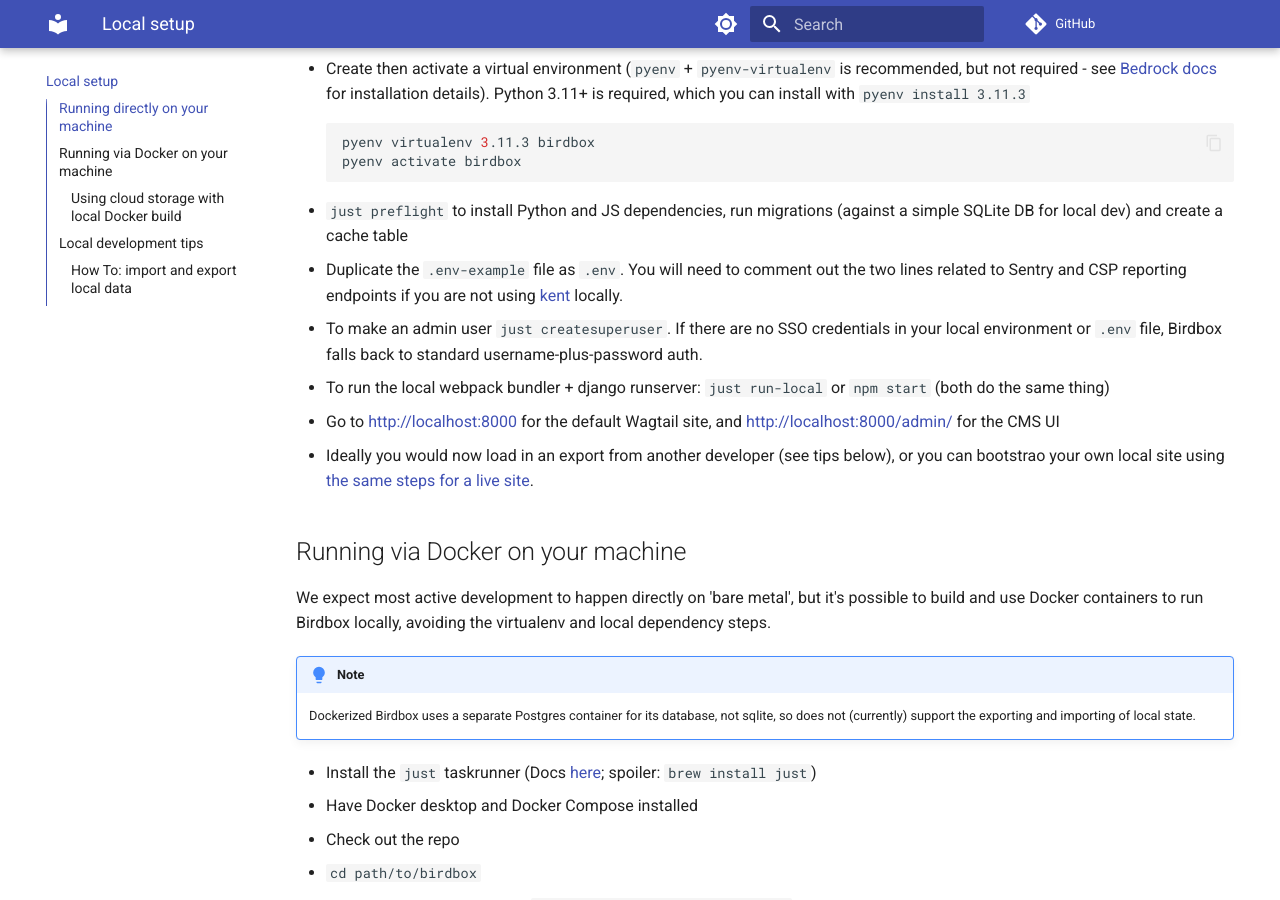
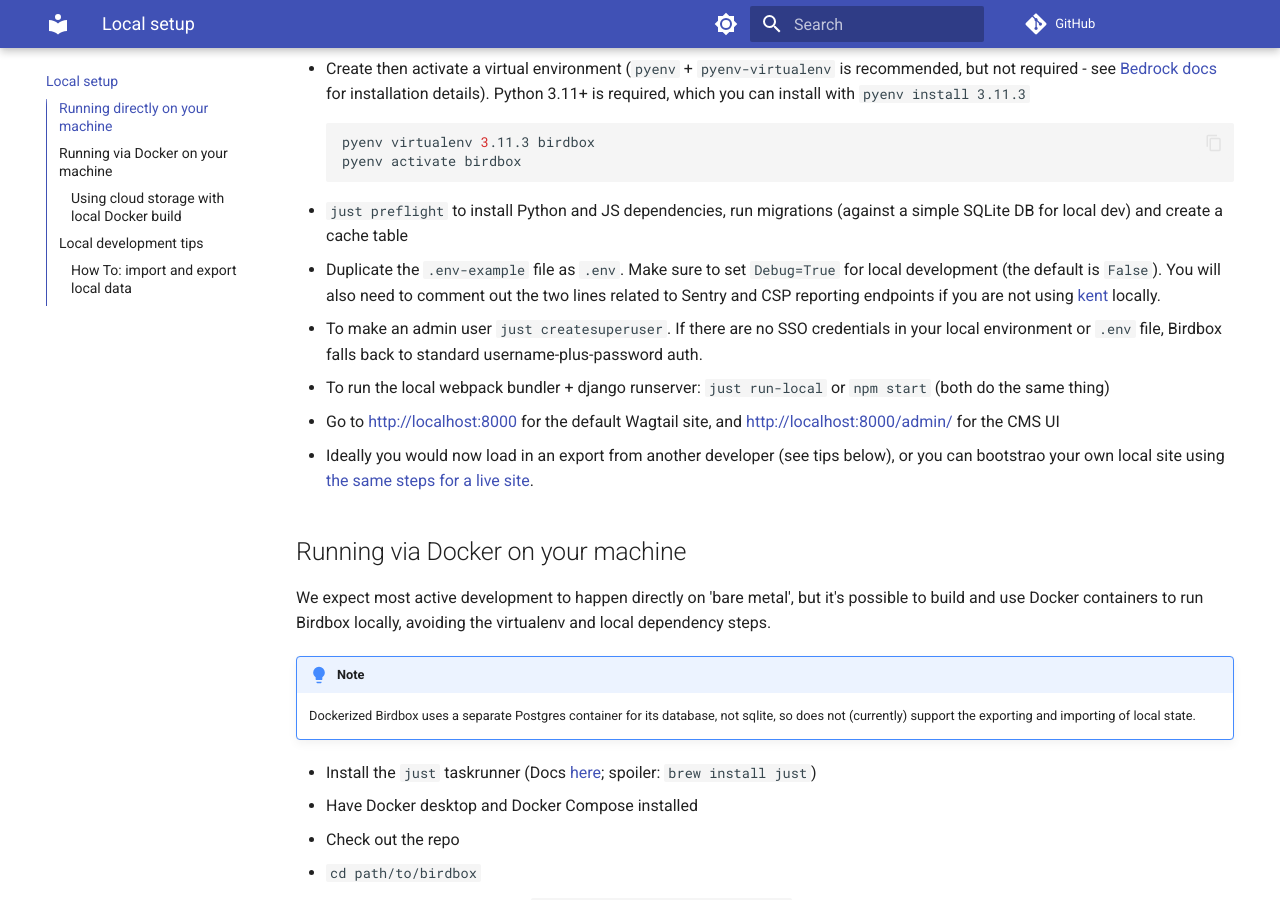
Before and after one commit to mozmeao/birdbox-documentation, an MkDocs documentation site: the page built from docs/local_development.md, in a window 1280 px wide and 900 px high, scrolled down 431 px. Built offline with MkDocs 1.6.1 and Material for MkDocs 9.7.7, drawn with Linux system fonts in a browser that asks for light colours; comment, search, counter and statistics services are not loaded.

Commit message:
Update local_development.md (#15)

````diff
--- a/docs/local_development.md
+++ b/docs/local_development.md
@@ -17,7 +17,7 @@
     ```
 
 * `just preflight` to install Python and JS dependencies, run migrations (against a simple SQLite DB for local dev) and create a cache table
-* Duplicate the `.env-example` file as `.env`. You will need to comment out the two lines related to Sentry and CSP reporting endpoints if you are not using [kent](https://github.com/willkg/kent) locally.
+* Duplicate the `.env-example` file as `.env`. Make sure to set `Debug=True` for local development (the default is `False`). You will also need to comment out the two lines related to Sentry and CSP reporting endpoints if you are not using [kent](https://github.com/willkg/kent) locally.
 * To make an admin user `just createsuperuser`. If there are no SSO credentials in your local environment or `.env` file, Birdbox falls back to standard username-plus-password auth.
 * To run the local webpack bundler + django runserver: `just run-local` or `npm start` (both do the same thing)
 * Go to <http://localhost:8000> for the default Wagtail site, and <http://localhost:8000/admin/> for the CMS UI
````
